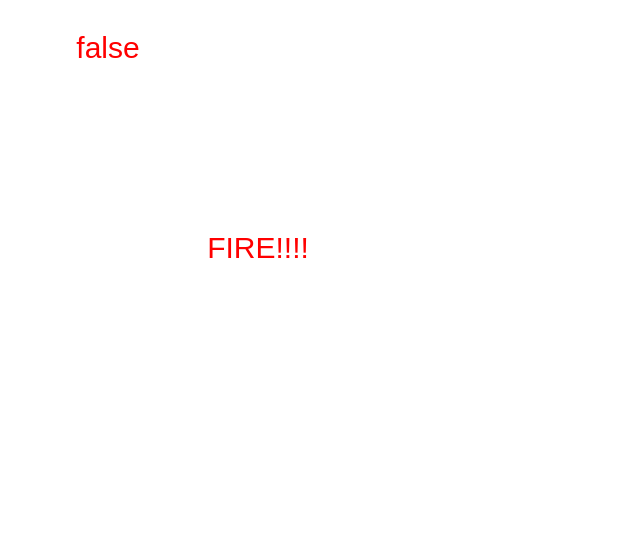
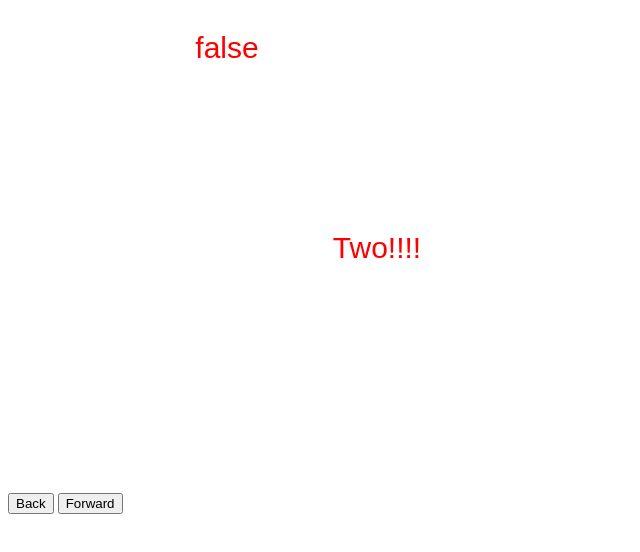
Before and after one commit to littlehatchback/games, a plain HTML site: page index.html in a window 1280 px wide. Shown: the whole page, without its empty margins (0-640 px from the left). Drawn offline with Linux system fonts and the light colour scheme.

Commit message:
Game forward back and dyn loading

```diff
--- a/index.html
+++ b/index.html
@@ -2,11 +2,14 @@
 <html>
 	<head>
 		<title>Some Shitty Game</title>
-		<script type="text/javascript" src="source/engine.js"></script>
+		<script type="text/javascript" src="source/config.js"></script>
+    <script type="text/javascript" src="source/engine.js"></script>
   </head>
 
 
   <body onload="Setup()">
+    <button onclick="Back()">Back</button>
+    <button onclick="Forward()">Forward</button>
     <canvas id="gameCanvas" width="500" height="500"></canvas>
 	</body>
 
--- /dev/null
+++ b/source/Game2.js
@@ -0,0 +1,26 @@
+
+
+class Game2 {
+  constructor(ctx){
+    this.ctx = ctx
+    this.author = 'Drew'
+    this.title = 'Whatever'
+    this.count = 0
+    this.shouldFire = false
+    this.ctx.font = "30px Arial";
+    this.ctx.fillStyle = "red"
+    this.ctx.textAlign = "center"
+  }
+  gameloop()
+  {
+    this.count++
+    this.ctx.fillText(this.shouldFire,100,50);
+    this.countToFireOn = 500
+    if(this.count >= this.countToFireOn)
+    {
+      this.ctx.fillText("Two!!!!", canvas.width/2, canvas.height/2);
+    }
+  }
+}
+
+classmap['Game2'] = Game2
--- /dev/null
+++ b/source/config.js
@@ -0,0 +1 @@
+latest = 2
--- a/source/engine.js
+++ b/source/engine.js
@@ -1,5 +1,17 @@
+intervalid = null
+gameclass = null
+classmap = {}
+function LoadGame(classname){
+  if (classname in classmap){
+    FinishLoadGame(classname)
+    return
+  }
 
-function LoadGame(filename, callback){
+  filename = classname + '.js'
+
+  if ( intervalid ){
+    clearInterval(intervalid)
+  }
   var oldGame = document.getElementById('gamescript')
   if (oldGame != null){
     oldGame.outerHTML = ""
@@ -18,7 +30,7 @@ function LoadGame(filename, callback){
     if ( !done && (!this.readyState ||
       this.readyState == "loaded" || this.readyState == "complete") ) {
       done = true;
-      FinishLoadGame(); // execute callback function
+      FinishLoadGame(classname); // execute callback function
 
       // Prevent memory leaks in IE
       newGame.onload = newGame.onreadystatechange = null;
@@ -32,12 +44,14 @@ function LoadGame(filename, callback){
 function Setup(){
   canvas = document.getElementById("gameCanvas")
   ctx = canvas.getContext("2d")
-  LoadGame('game-template.js')
+  gamenum = latest
+  LoadGame('Game' + gamenum)
 }
 
-function FinishLoadGame(){
-  game = new Game(ctx)
-  window.setInterval(Update, 1/60)
+function FinishLoadGame(classname){
+  gameclass = classmap[classname]
+  game = new gameclass(ctx)
+  intervalid = window.setInterval(Update, 1/60)
 }
 
 function Update()
@@ -49,6 +63,22 @@ function Update()
 }
 
 
+function Back()
+{
+  if (gamenum > 1){
+    gamenum -= 1
+  }
+  LoadGame('Game' + gamenum)
+}
+
+function Forward()
+{
+  if (gamenum < latest){
+    gamenum += 1
+  }
+  LoadGame('Game' + gamenum)
+}
+
 function getRandomInt(min, max) {
   min = Math.ceil(min);
   max = Math.floor(max);
--- a/source/game-template.js
+++ /dev/null
@@ -1,23 +0,0 @@
-count = 0
-shouldFire = false
-ctx.font = "30px Arial";
-ctx.fillStyle = "red"
-ctx.textAlign = "center"
-
-class Game {
-  constructor(ctx){
-    this.ctx = ctx
-    this.author = 'Drew'
-    this.title = 'Whatever'
-  }
-  gameloop()
-  {
-    count++
-    this.ctx.fillText(shouldFire,100,50);
-    this.countToFireOn = 500
-    if(count >= this.countToFireOn)
-    {
-      this.ctx.fillText("FIRE!!!!", canvas.width/2, canvas.height/2);
-    }
-  }
-}
```
Also changed, not shown: source/Game1.js (added, +24 -0 lines).
